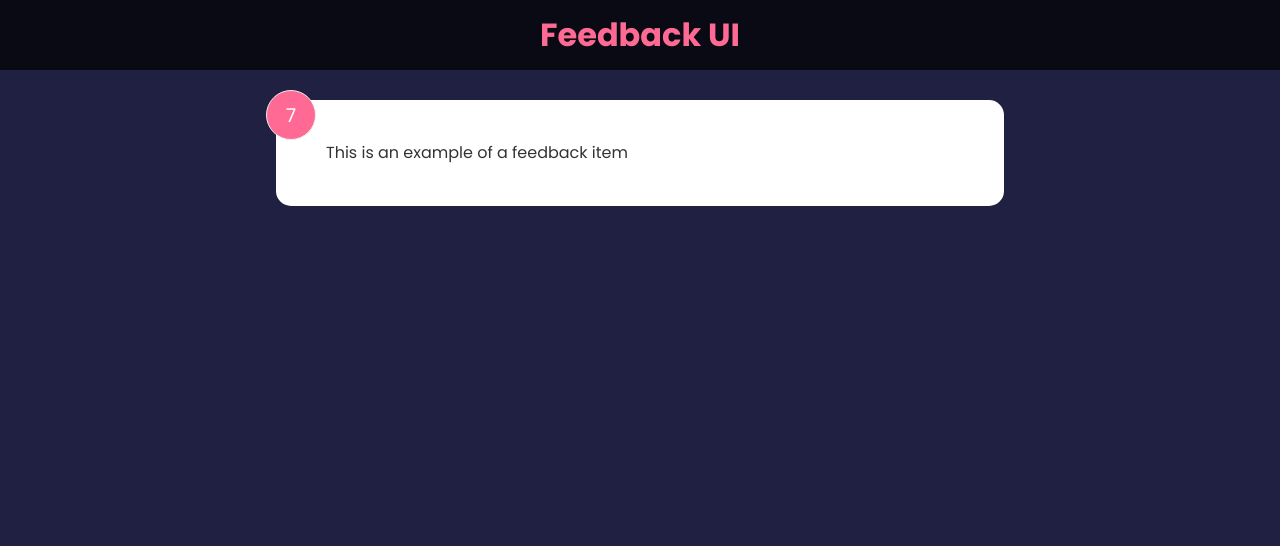
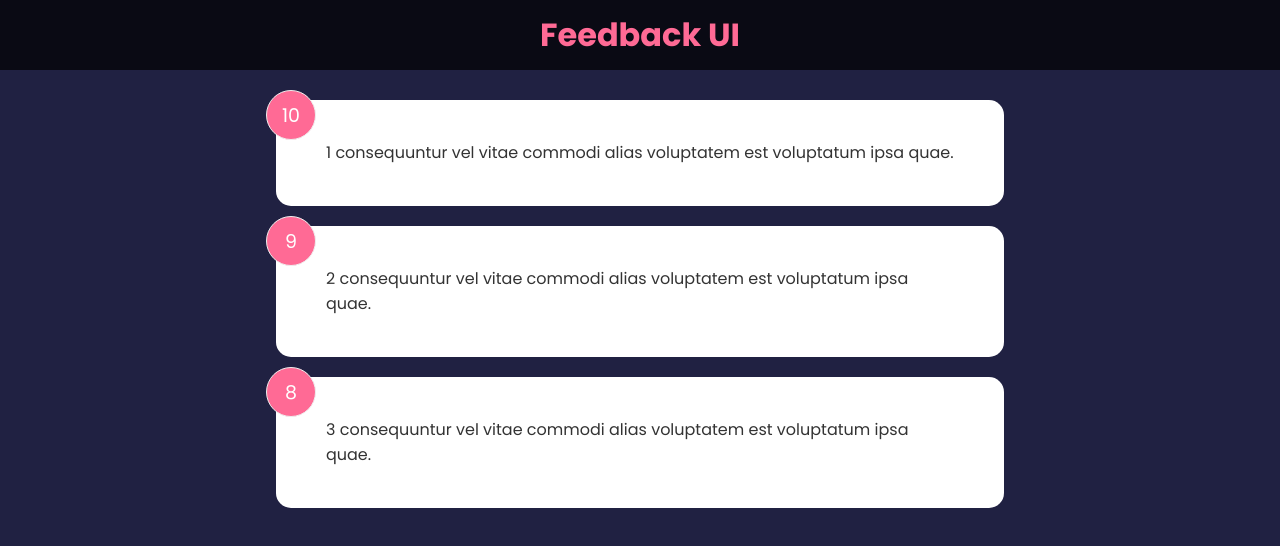
Before and after one commit to DeadDodo15/feedback-app, a React (Create React App) app: page / in a window 1280 px wide. Shown: the top 546 px of the page. Built offline with nearby package versions, Linux system fonts and the light colour scheme.

Commit message:
Managing global state

```diff
--- a/src/App.js
+++ b/src/App.js
@@ -1,11 +1,15 @@
+import { useState } from "react"
 import Header from "./components/Header"
-import FeedbackItem from "./components/FeedbackItem"
+import FeedbackList from "./components/FeedbackList"
+import FeedbackData from "./data/FeedbackData"
 
 function App(){
+    const [Feedback, setFeedback] = useState(FeedbackData)
+
     return <>
     <Header text="Feedback UI" />
     <div className="container">
-    <FeedbackItem />
+    <FeedbackList feedback={Feedback}/>
     </div>
     </>
 }
--- a/src/components/FeedbackItem.jsx
+++ b/src/components/FeedbackItem.jsx
@@ -1,13 +1,9 @@
-import {useState} from 'react'
-
-function FeedbackItem () {
-    const [rating, setRating] = useState(7)
-    const [text, setText] = useState('This is an example of a feedback item')
+function FeedbackItem ({ item }) {
 
     return (
         <div className="card">
-            <div className="num-display">{rating}</div>
-            <div className="text-display">{text}</div>
+            <div className="num-display">{item.rating}</div>
+            <div className="text-display">{item.text}</div>
         </div>
     )
 }
--- /dev/null
+++ b/src/components/FeedbackList.jsx
@@ -0,0 +1,18 @@
+import FeedbackItem from "./FeedbackItem"
+
+function FeedbackList({feedback}){
+
+    if(!feedback || feedback.lenght === 0){
+        return <p>No feedback yet</p>
+    }
+
+    return (
+    <div className="feedback-list">
+        {feedback.map((item)=>(
+            <FeedbackItem key={item.id} item={item}/>
+        ))}
+    </div>
+    )
+}
+
+export default FeedbackList
--- /dev/null
+++ b/src/data/FeedbackData.js
@@ -0,0 +1,19 @@
+const FeedbackData = [
+    {
+      id: 1,
+      rating: 10,
+      text: '1 consequuntur vel vitae commodi alias voluptatem est voluptatum ipsa quae.',
+    },
+    {
+      id: 2,
+      rating: 9,
+      text: '2 consequuntur vel vitae commodi alias voluptatem est voluptatum ipsa quae.',
+    },
+    {
+      id: 3,
+      rating: 8,
+      text: '3 consequuntur vel vitae commodi alias voluptatem est voluptatum ipsa quae.',
+    },
+  ]
+
+  export default FeedbackData
```
